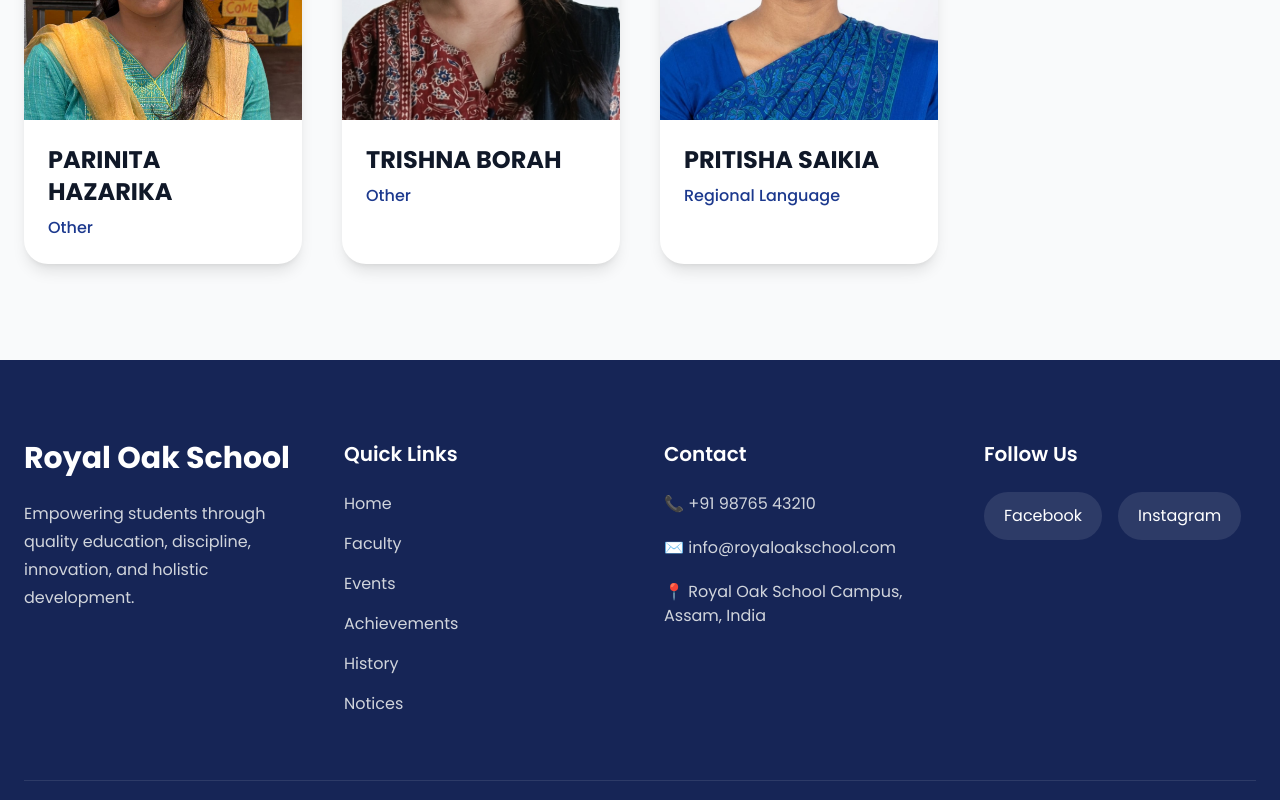
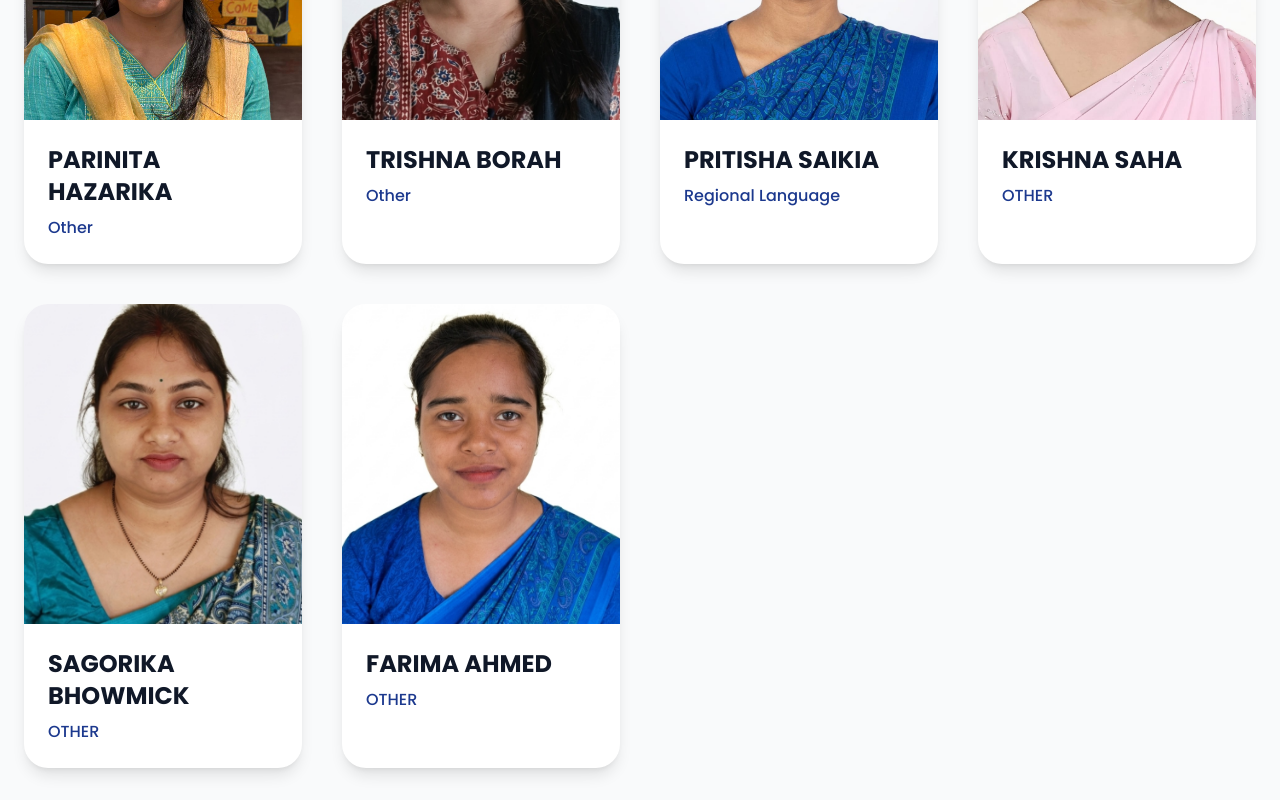
Before and after one commit to jpt76cnznh-star/royal-oak-school, a React (Vite) app: page /faculty in a window 1280 px wide. Shown: the part 3780-4580 px from the top of the page. Built offline with nearby package versions, Linux system fonts and the light colour scheme; no server answers.

Commit message:
Update facultyData.js

```diff
--- a/src/data/facultyData.js
+++ b/src/data/facultyData.js
@@ -20,6 +20,9 @@ import teacher19 from "../assets/teacher22.jpeg"
 import teacher20 from "../assets/teacher13.jpeg"
 import teacher21 from "../assets/teacher11.jpeg"
 //import teacher22 from "../assets/teacher22.jpeg"
+import teacher23 from "../assets/teacher23.jpeg"
+import teacher24 from "../assets/teacher24.jpeg"
+import teacher25 from "../assets/teacher25.jpeg"
 const facultyData = [
 
     {
@@ -157,6 +160,26 @@ const facultyData = [
   subject: "Regional Language",
 },
 
+ {
+  id: 23,
+  image: teacher23,
+  name: "KRISHNA SAHA",
+  subject: "OTHER",
+},
+
+    {
+  id: 24,
+  image: teacher24,
+  name: "SAGORIKA BHOWMICK",
+  subject: "OTHER",
+},
+
+    {
+  id: 25,
+  image: teacher25,
+  name: "FARIMA AHMED",
+  subject: "OTHER",
+},
 
 
   /*{
```
